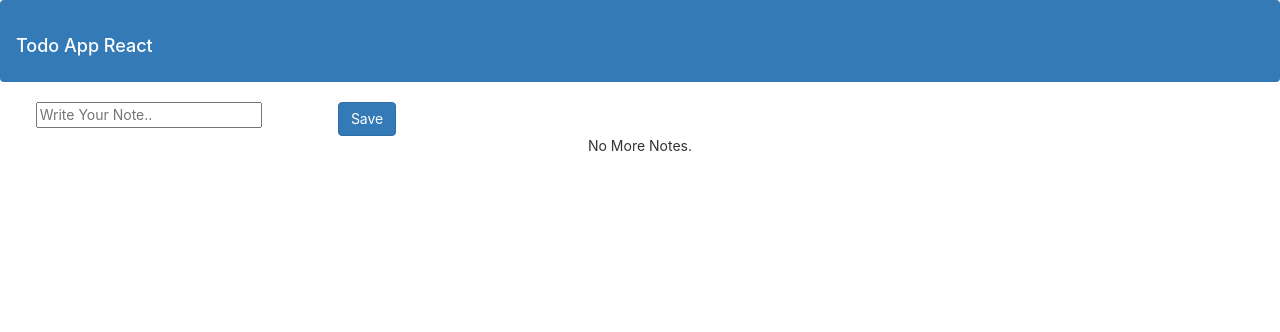
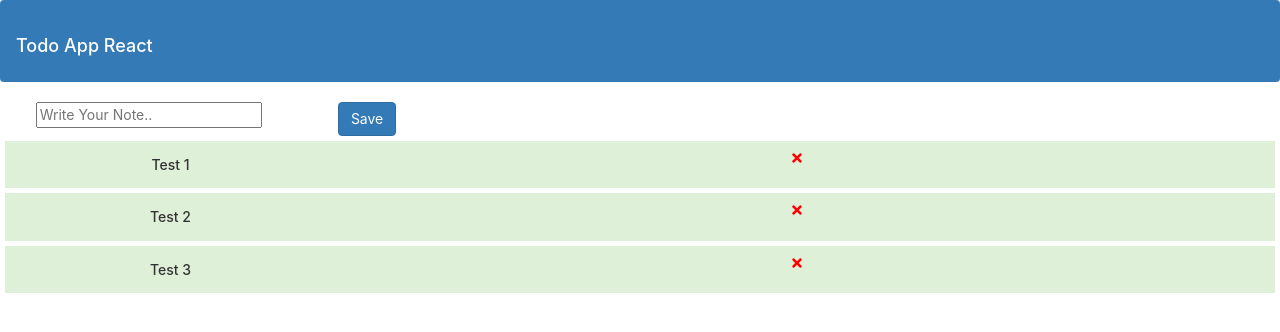
Before and after one commit to anasshahwan/React_2021, a React (Create React App) app: page / in a window 1280 px wide. Shown: the top 332 px of the page. Built offline with nearby package versions, Linux system fonts and the light colour scheme; data requests are answered from the project's data file.

Commit message:
display the data

```diff
--- a/src/App.js
+++ b/src/App.js
@@ -8,15 +8,23 @@ function App() {
 
 const [tasks, setTasks] = useState([])
 
-useEffect(()=>{
-    const fetchTasks = async()=> {
-      const result = await fetch('http://localhost:5100/tasks')
-      const data = await result.json()
-      console.log(data)
-    }
+useEffect(() => {
 
-    fetchTasks()
+   const getTasks = async () => {
+     const tasks = await fetchTasks()
+     setTasks(tasks)
+   }
+
+    getTasks()
 }, [])
+
+const fetchTasks = async()=> {
+  const result = await fetch('http://localhost:5100/tasks')
+  const data = await result.json()
+  console.log(data)
+  return data
+}
+
 const addTask = (task) => {
 
   const id =  tasks.length + 1
```
